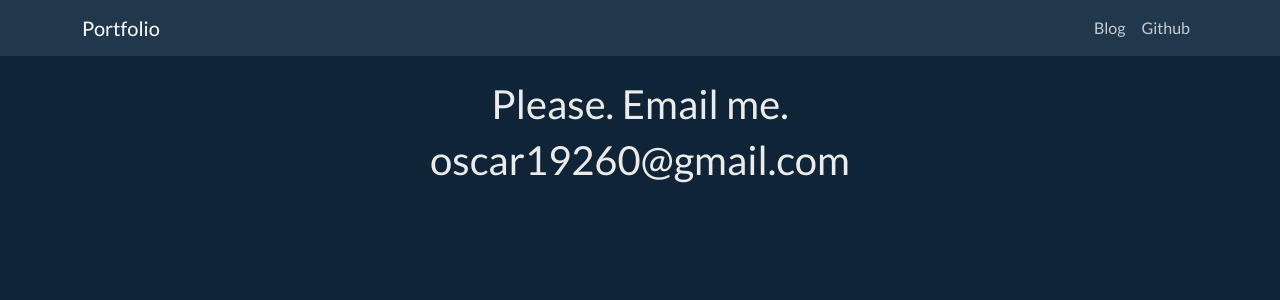
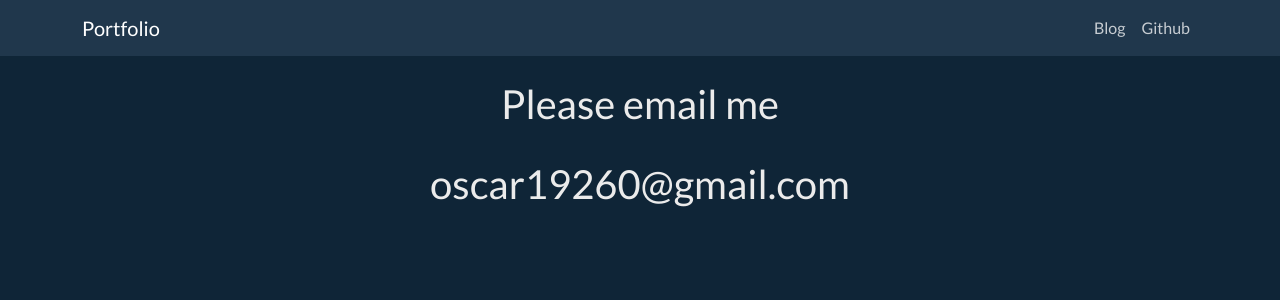
Before and after one commit to Oscar19260/portfolio, a Next.js app: page /hireme in a window 1280 px wide. Shown: the top 300 px of the page. Built offline with nearby package versions, Linux system fonts and the light colour scheme; a small style sheet from the web is missing.

Commit message:
feat: update

```diff
--- a/pages/hireme.js
+++ b/pages/hireme.js
@@ -2,7 +2,8 @@ import Layout from "../components/Layout";
 
 const Hireme = () => (
   <Layout footer={false}>
-    <h1 className="text-center"> Please. Email me.</h1>
+    <h1 className="text-center"> Please email me</h1>
+    <br></br>
     <h1 className="text-center"> oscar19260@gmail.com</h1>
   </Layout>
 );
```
